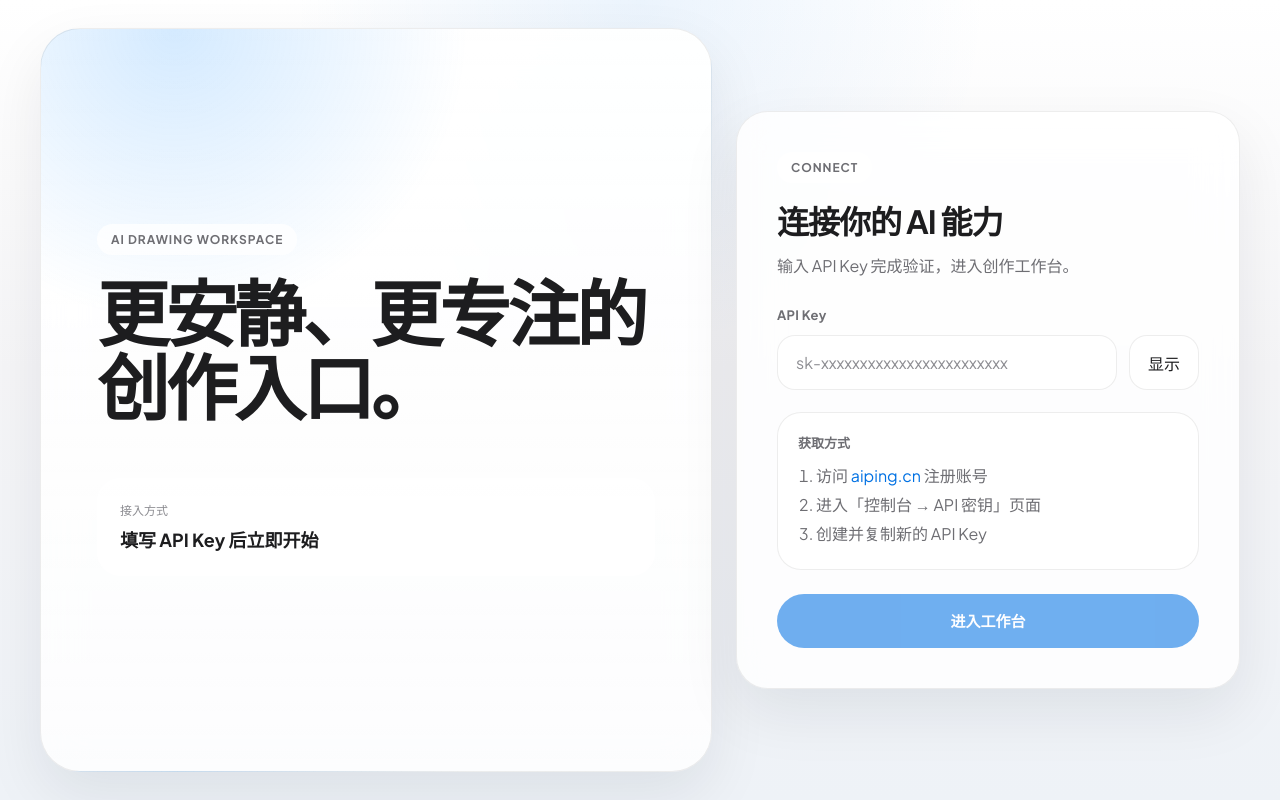
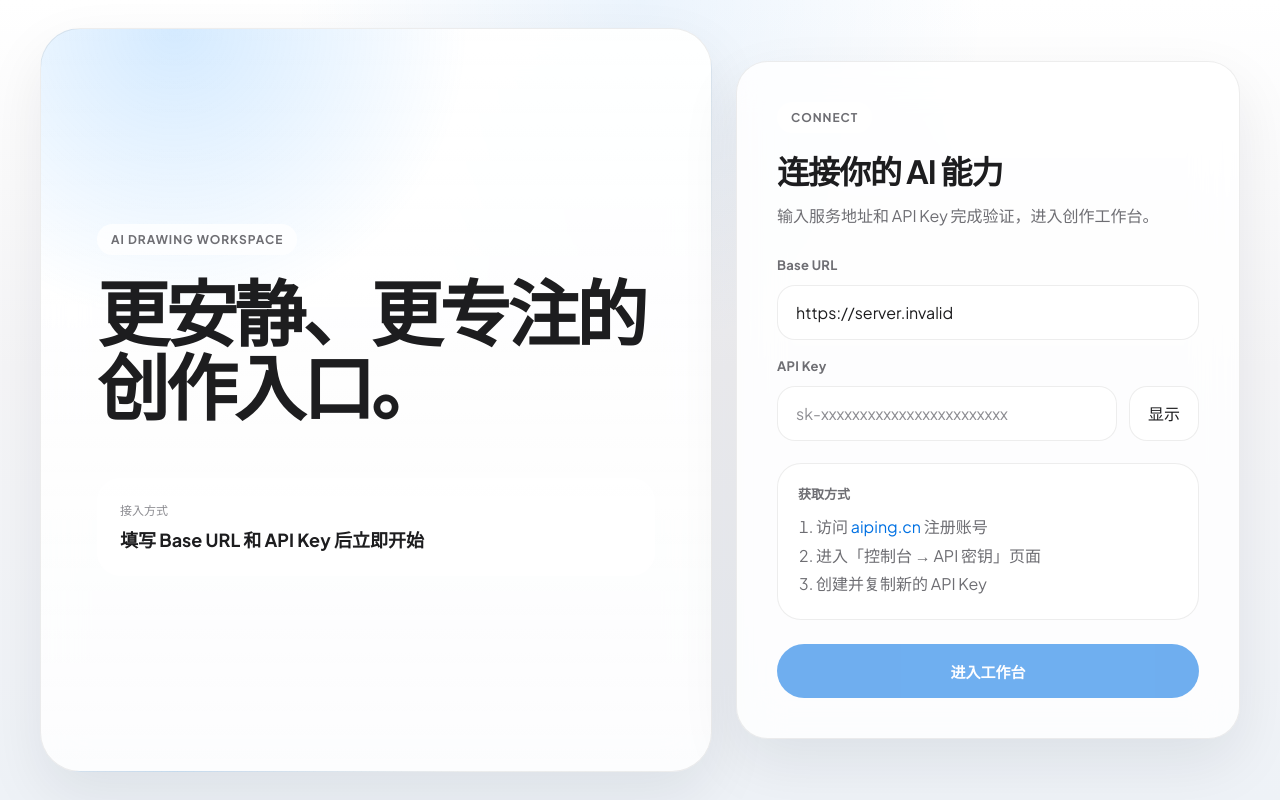
Before and after one commit to JamesY077/aiping-imagevideo, a Vue app: page /setup in a window 1280 px wide. Built offline with nearby package versions, Linux system fonts and the light colour scheme; no server answers.

Commit message:
Allow users to configure API base URL

```diff
--- a/src/api/aiping.ts
+++ b/src/api/aiping.ts
@@ -1,5 +1,5 @@
 import axios from 'axios'
-import { API_BASE_URL, getApiKey } from './config'
+import { getApiBaseUrl, getApiKey, normalizeApiBaseUrl } from './config'
 import type {
   ModelsResponse,
   ImageGenerateRequest,
@@ -14,7 +14,7 @@ const client = axios.create({
 })
 
 client.interceptors.request.use((config) => {
-  config.baseURL = API_BASE_URL
+  config.baseURL = config.baseURL || getApiBaseUrl()
   if (!config.headers.Authorization) {
     const apiKey = getApiKey()
     if (apiKey) {
@@ -130,11 +130,13 @@ export async function getVideoStatus(taskId: string): Promise<VideoStatusRespons
   return response.data
 }
 
-export async function testConnection(testKey?: string): Promise<boolean> {
+export async function testConnection(testKey?: string, testBaseUrl?: string): Promise<boolean> {
   try {
     const keyToUse = testKey || getApiKey()
+    const baseURL = testBaseUrl ? normalizeApiBaseUrl(testBaseUrl) : getApiBaseUrl()
     // 用 /models 接口验证 API Key 是否有效（AIPing 支持此接口）
     const res = await client.get('/models', {
+      baseURL,
       headers: {
         Authorization: `Bearer ${keyToUse}`
       }
--- a/src/api/config.ts
+++ b/src/api/config.ts
@@ -1,13 +1,36 @@
-export const API_BASE_URL = import.meta.env.VITE_API_BASE_URL || '/api/v1'
+export const DEFAULT_API_BASE_URL = import.meta.env.VITE_API_BASE_URL || '/api/v1'
+
+const API_KEY_STORAGE_KEY = 'aiping_api_key'
+const API_BASE_URL_STORAGE_KEY = 'aiping_api_base_url'
+
+export function normalizeApiBaseUrl(baseUrl: string): string {
+  return baseUrl.trim().replace(/\/+$/, '')
+}
 
 export function getApiKey(): string | null {
-  return localStorage.getItem('aiping_api_key')
+  return localStorage.getItem(API_KEY_STORAGE_KEY)
 }
 
 export function saveApiKey(apiKey: string): void {
-  localStorage.setItem('aiping_api_key', apiKey)
+  localStorage.setItem(API_KEY_STORAGE_KEY, apiKey)
 }
 
 export function clearApiKey(): void {
-  localStorage.removeItem('aiping_api_key')
+  localStorage.removeItem(API_KEY_STORAGE_KEY)
 }
+
+export function getApiBaseUrl(): string {
+  return localStorage.getItem(API_BASE_URL_STORAGE_KEY) || DEFAULT_API_BASE_URL
+}
+
+export function saveApiBaseUrl(baseUrl: string): void {
+  localStorage.setItem(API_BASE_URL_STORAGE_KEY, normalizeApiBaseUrl(baseUrl))
+}
+
+export function clearApiBaseUrl(): void {
+  localStorage.removeItem(API_BASE_URL_STORAGE_KEY)
+}
+
+export function hasApiConfig(): boolean {
+  return !!getApiKey() && !!getApiBaseUrl()
+}
--- a/src/router/index.ts
+++ b/src/router/index.ts
@@ -1,5 +1,5 @@
 import { createRouter, createWebHistory } from 'vue-router'
-import { getApiKey } from '@/api/config'
+import { hasApiConfig } from '@/api/config'
 
 const routes = [
   {
@@ -28,10 +28,10 @@ const router = createRouter({
 })
 
 router.beforeEach((to, _from, next) => {
-  const hasApiKey = !!getApiKey()
-  if (to.meta.requiresAuth && !hasApiKey) {
+  const configured = hasApiConfig()
+  if (to.meta.requiresAuth && !configured) {
     next('/setup')
-  } else if (to.meta.requiresNoAuth && hasApiKey) {
+  } else if (to.meta.requiresNoAuth && configured) {
     next('/')
   } else {
     next()
--- a/src/stores/apiStore.ts
+++ b/src/stores/apiStore.ts
@@ -1,22 +1,33 @@
 import { defineStore } from 'pinia'
 import { ref, computed } from 'vue'
-import { getApiKey, saveApiKey, clearApiKey } from '@/api/config'
+import {
+  clearApiBaseUrl,
+  clearApiKey,
+  getApiBaseUrl,
+  getApiKey,
+  saveApiBaseUrl,
+  saveApiKey,
+} from '@/api/config'
 import { testConnection } from '@/api/aiping'
 
 export const useApiStore = defineStore('api', () => {
   const apiKey = ref<string | null>(getApiKey())
+  const apiBaseUrl = ref(getApiBaseUrl())
   const isConnected = ref(false)
   const isTesting = ref(false)
 
   const hasApiKey = computed(() => !!apiKey.value)
+  const hasApiConfig = computed(() => !!apiKey.value && !!apiBaseUrl.value)
 
-  async function testAndSave(key: string): Promise<boolean> {
+  async function testAndSave(key: string, baseUrl = apiBaseUrl.value): Promise<boolean> {
     isTesting.value = true
     try {
-      const valid = await testConnection(key)
+      const valid = await testConnection(key, baseUrl)
       if (valid) {
         saveApiKey(key)
+        saveApiBaseUrl(baseUrl)
         apiKey.value = key
+        apiBaseUrl.value = getApiBaseUrl()
         isConnected.value = true
         return true
       } else {
@@ -31,9 +42,11 @@ export const useApiStore = defineStore('api', () => {
 
   function clear() {
     clearApiKey()
+    clearApiBaseUrl()
     apiKey.value = null
+    apiBaseUrl.value = getApiBaseUrl()
     isConnected.value = false
   }
 
-  return { apiKey, isConnected, isTesting, hasApiKey, testAndSave, clear }
+  return { apiKey, apiBaseUrl, isConnected, isTesting, hasApiKey, hasApiConfig, testAndSave, clear }
 })
--- a/src/views/ApiKeySetup.vue
+++ b/src/views/ApiKeySetup.vue
@@ -7,7 +7,7 @@
         <div class="hero-notes">
           <div class="note-card">
             <span class="note-label">接入方式</span>
-            <strong>填写 API Key 后立即开始</strong>
+            <strong>填写 Base URL 和 API Key 后立即开始</strong>
           </div>
         </div>
       </section>
@@ -16,9 +16,19 @@
         <div class="form-card">
           <span class="eyebrow">Connect</span>
           <h2>连接你的 AI 能力</h2>
-          <p class="form-hint">输入 API Key 完成验证，进入创作工作台。</p>
+          <p class="form-hint">输入服务地址和 API Key 完成验证，进入创作工作台。</p>
 
           <div class="input-group">
+            <label for="api-base-url">Base URL</label>
+            <input
+              id="api-base-url"
+              v-model="apiBaseUrl"
+              class="text-input"
+              placeholder="/api/v1 或 https://example.com/v1"
+            />
+          </div>
+
+          <div class="input-group compact">
             <ApiKeyInput v-model="apiKey" />
           </div>
 
@@ -33,7 +43,7 @@
 
           <button
             class="submit-btn"
-            :disabled="!apiKey.trim() || isLoading"
+            :disabled="!apiBaseUrl.trim() || !apiKey.trim() || isLoading"
             @click="handleSubmit"
           >
             {{ isLoading ? '验证中...' : '进入工作台' }}
@@ -51,26 +61,28 @@ import { ref } from 'vue'
 import { useRouter } from 'vue-router'
 import ApiKeyInput from '@/components/ApiKeyInput.vue'
 import { useApiStore } from '@/stores/apiStore'
+import { getApiBaseUrl } from '@/api/config'
 
 const router = useRouter()
 const apiStore = useApiStore()
 
 const apiKey = ref('')
+const apiBaseUrl = ref(getApiBaseUrl())
 const isLoading = ref(false)
 const error = ref('')
 
 async function handleSubmit() {
-  if (!apiKey.value.trim()) return
+  if (!apiBaseUrl.value.trim() || !apiKey.value.trim()) return
   isLoading.value = true
   error.value = ''
 
-  const ok = await apiStore.testAndSave(apiKey.value.trim())
+  const ok = await apiStore.testAndSave(apiKey.value.trim(), apiBaseUrl.value.trim())
   isLoading.value = false
 
   if (ok) {
     router.push('/')
   } else {
-    error.value = 'API Key 验证失败，请检查后重试。'
+    error.value = '连接验证失败，请检查 Base URL 和 API Key。'
   }
 }
 </script>
@@ -191,6 +203,40 @@ h2 {
   margin-top: 28px;
 }
 
+.input-group.compact {
+  margin-top: 18px;
+}
+
+label {
+  display: block;
+  margin-bottom: 12px;
+  font-size: 13px;
+  font-weight: 700;
+  color: var(--color-text-secondary);
+  letter-spacing: 0.02em;
+}
+
+.text-input {
+  width: 100%;
+  min-width: 0;
+  padding: 16px 18px;
+  border: 1px solid var(--color-border);
+  border-radius: 18px;
+  background: rgba(255, 255, 255, 0.9);
+  color: var(--color-text);
+  transition:
+    border-color var(--transition-base),
+    box-shadow var(--transition-base),
+    background var(--transition-base);
+}
+
+.text-input:focus {
+  outline: none;
+  border-color: rgba(0, 113, 227, 0.35);
+  box-shadow: 0 0 0 4px rgba(0, 113, 227, 0.12);
+  background: #fff;
+}
+
 .tips {
   margin-top: 22px;
   padding: 20px;
--- a/src/views/Settings.vue
+++ b/src/views/Settings.vue
@@ -26,7 +26,7 @@
         <div class="info-list">
           <div class="row">
             <span class="label">服务地址</span>
-            <span class="value fixed">https://api.aiping.cn/v1</span>
+            <span class="value fixed">{{ apiStore.apiBaseUrl }}</span>
           </div>
           <div class="row">
             <span class="label">API Key</span>
@@ -40,7 +40,7 @@
           </div>
         </div>
         <div class="btn-row">
-          <button class="ghost-btn" @click="showEditKey = true">修改 Key</button>
+          <button class="ghost-btn" @click="openEditConfig">修改配置</button>
           <button class="primary-btn" :disabled="testing" @click="handleTest">
             {{ testing ? '测试中...' : '测试连接' }}
           </button>
@@ -75,15 +75,24 @@
       </section>
     </main>
 
-    <div v-if="showEditKey" class="modal-overlay" @click.self="showEditKey = false">
+    <div v-if="showEditConfig" class="modal-overlay" @click.self="showEditConfig = false">
       <div class="modal">
-        <span class="kicker">Edit Key</span>
-        <h3>修改 API Key</h3>
+        <span class="kicker">Edit Config</span>
+        <h3>修改 API 配置</h3>
+        <div class="input-group">
+          <label for="edit-base-url">Base URL</label>
+          <input
+            id="edit-base-url"
+            v-model="newApiBaseUrl"
+            class="text-input"
+            placeholder="/api/v1 或 https://example.com/v1"
+          />
+        </div>
         <ApiKeyInput v-model="newApiKey" />
         <div v-if="editStatus" :class="['status-msg', editStatusType]">{{ editStatus }}</div>
         <div class="btn-row">
-          <button class="ghost-btn" @click="showEditKey = false">取消</button>
-          <button class="primary-btn" :disabled="!newApiKey || saving" @click="handleSaveKey">
+          <button class="ghost-btn" @click="showEditConfig = false">取消</button>
+          <button class="primary-btn" :disabled="!newApiBaseUrl || !newApiKey || saving" @click="handleSaveConfig">
             {{ saving ? '保存中...' : '确认保存' }}
           </button>
         </div>
@@ -105,8 +114,9 @@ const router = useRouter()
 const apiStore = useApiStore()
 const chatStore = useChatStore()
 
-const showEditKey = ref(false)
+const showEditConfig = ref(false)
 const newApiKey = ref('')
+const newApiBaseUrl = ref('')
 const saving = ref(false)
 const editStatus = ref('')
 const editStatusType = ref<'success' | 'error'>('success')
@@ -116,6 +126,13 @@ const testStatus = ref('')
 const testStatusType = ref<'success' | 'error'>('success')
 
 const maskedKey = computed(() => (apiStore.apiKey ? maskApiKey(apiStore.apiKey) : '未设置'))
+
+function openEditConfig() {
+  newApiBaseUrl.value = apiStore.apiBaseUrl
+  newApiKey.value = apiStore.apiKey || ''
+  editStatus.value = ''
+  showEditConfig.value = true
+}
 
 async function handleTest() {
   testing.value = true
@@ -127,27 +144,27 @@ async function handleTest() {
     testStatusType.value = 'success'
     apiStore.isConnected = true
   } else {
-    testStatus.value = 'API 连接失败，请检查 API Key。'
+    testStatus.value = 'API 连接失败，请检查 Base URL 和 API Key。'
     testStatusType.value = 'error'
     apiStore.isConnected = false
   }
 }
 
-async function handleSaveKey() {
-  if (!newApiKey.value) return
+async function handleSaveConfig() {
+  if (!newApiBaseUrl.value || !newApiKey.value) return
   saving.value = true
   editStatus.value = ''
-  const ok = await apiStore.testAndSave(newApiKey.value)
+  const ok = await apiStore.testAndSave(newApiKey.value, newApiBaseUrl.value)
   saving.value = false
   if (ok) {
     editStatus.value = '保存成功。'
     editStatusType.value = 'success'
     setTimeout(() => {
-      showEditKey.value = false
+      showEditConfig.value = false
       editStatus.value = ''
     }, 900)
   } else {
-    editStatus.value = 'API Key 无效，请重新检查。'
+    editStatus.value = '连接验证失败，请检查 Base URL 和 API Key。'
     editStatusType.value = 'error'
   }
 }
@@ -475,6 +492,40 @@ h1 {
   font-size: 28px;
 }
 
+.input-group {
+  margin-bottom: 18px;
+}
+
+label {
+  display: block;
+  margin-bottom: 12px;
+  font-size: 13px;
+  font-weight: 700;
+  color: var(--color-text-secondary);
+  letter-spacing: 0.02em;
+}
+
+.text-input {
+  width: 100%;
+  min-width: 0;
+  padding: 16px 18px;
+  border: 1px solid var(--color-border);
+  border-radius: 18px;
+  background: rgba(255, 255, 255, 0.9);
+  color: var(--color-text);
+  transition:
+    border-color var(--transition-base),
+    box-shadow var(--transition-base),
+    background var(--transition-base);
+}
+
+.text-input:focus {
+  outline: none;
+  border-color: rgba(0, 113, 227, 0.35);
+  box-shadow: 0 0 0 4px rgba(0, 113, 227, 0.12);
+  background: #fff;
+}
+
 @media (max-width: 1023px) {
   .content {
     grid-template-columns: 1fr;
```
Also changed, not shown: 1 other file (tests, documents, lock files or other folders).
